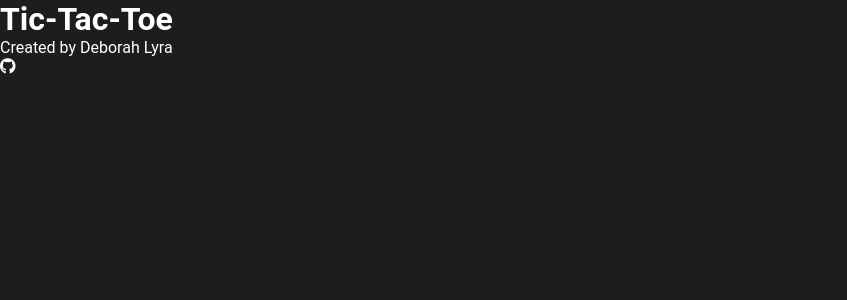
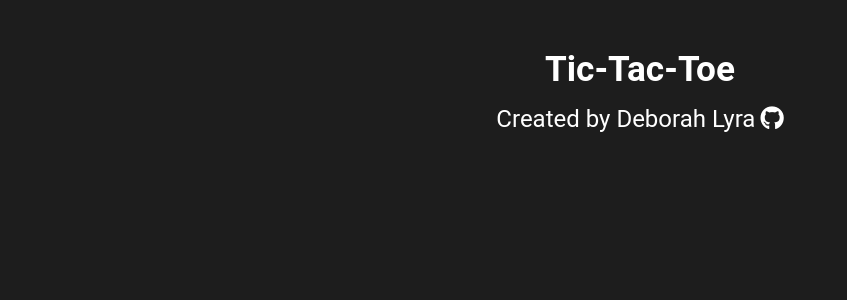
Before and after one commit to DeborahLyra/tic-tac-toe--react, a React (Vite) app: page / in a window 1280 px wide. Shown: the top 300 px of the page, without its empty margins (0-847 px from the left). Built offline with nearby package versions, Linux system fonts and the light colour scheme.

Commit message:
starting game page

```diff
--- a/src/components/gamePage/GamePage.jsx
+++ b/src/components/gamePage/GamePage.jsx
@@ -1,15 +1,39 @@
 import React from 'react'
+import styled from 'styled-components';
 
 function GamePage() {
   return (
-    <div class= "container">
-        <h1>Tic-Tac-Toe</h1>
-        <span>
+    <Div>
+        <H1>Tic-Tac-Toe</H1>
+        <Span>
         <p>Created by Deborah Lyra </p>
-       <a href='https://github.com/DeborahLyra'> <i class="fab fa-github"></i></a>
-        </span>
-    </div>
+       <a href='https://github.com/DeborahLyra' target='_blank'> <i class="fab fa-github"></i></a>
+        </Span>
+    </Div>
   )
 }
 
+export const Div = styled.div`
+  display: flex;
+  flex-direction: column;
+  justify-content: center;
+  align-items: center;
+  margin: 3rem;
+  gap: 15px;
+`;
+
+export const H1 = styled.h1`
+ font-size: 2.2rem
+`;
+
+export const Span = styled.span`
+  display: flex;
+  justify-content: center;
+  align-items: center;
+  gap: 5px;
+  font-size: 1.5rem;
+`;
+
+
+
 export default GamePage
```
